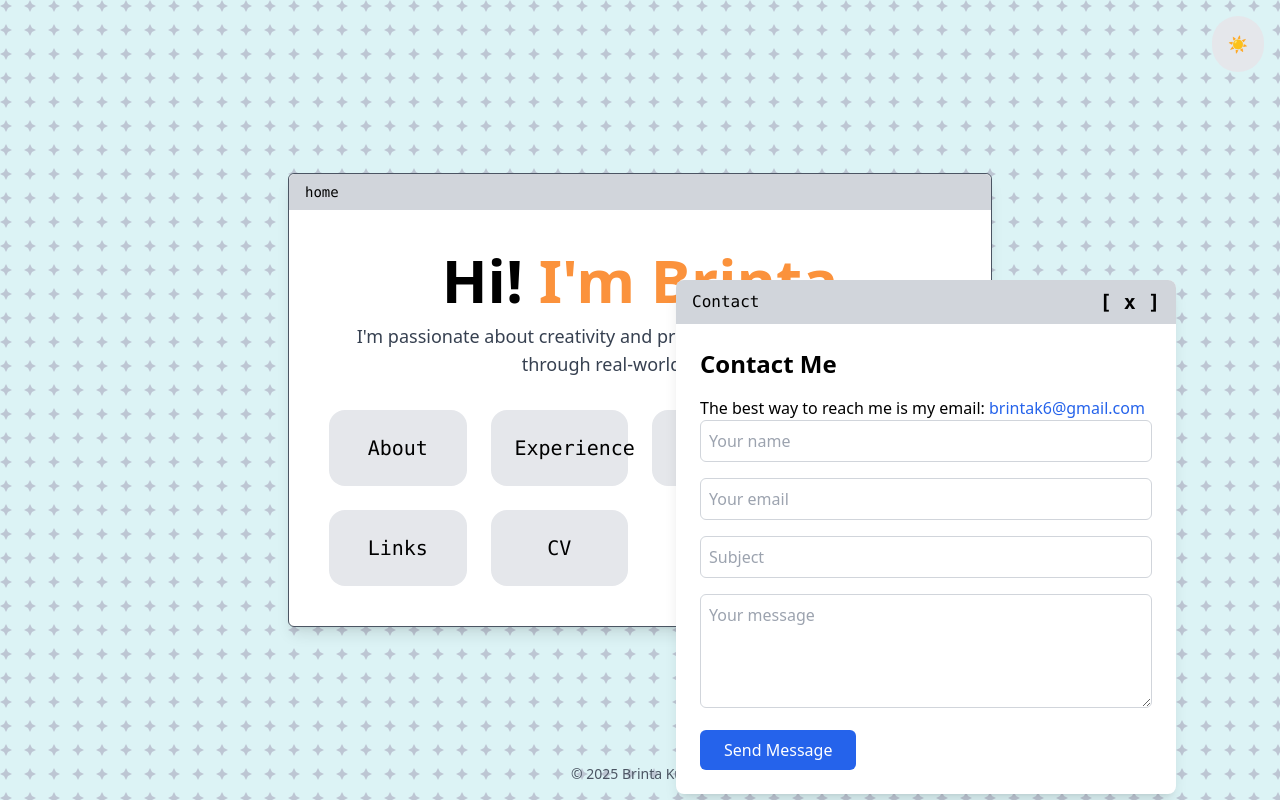
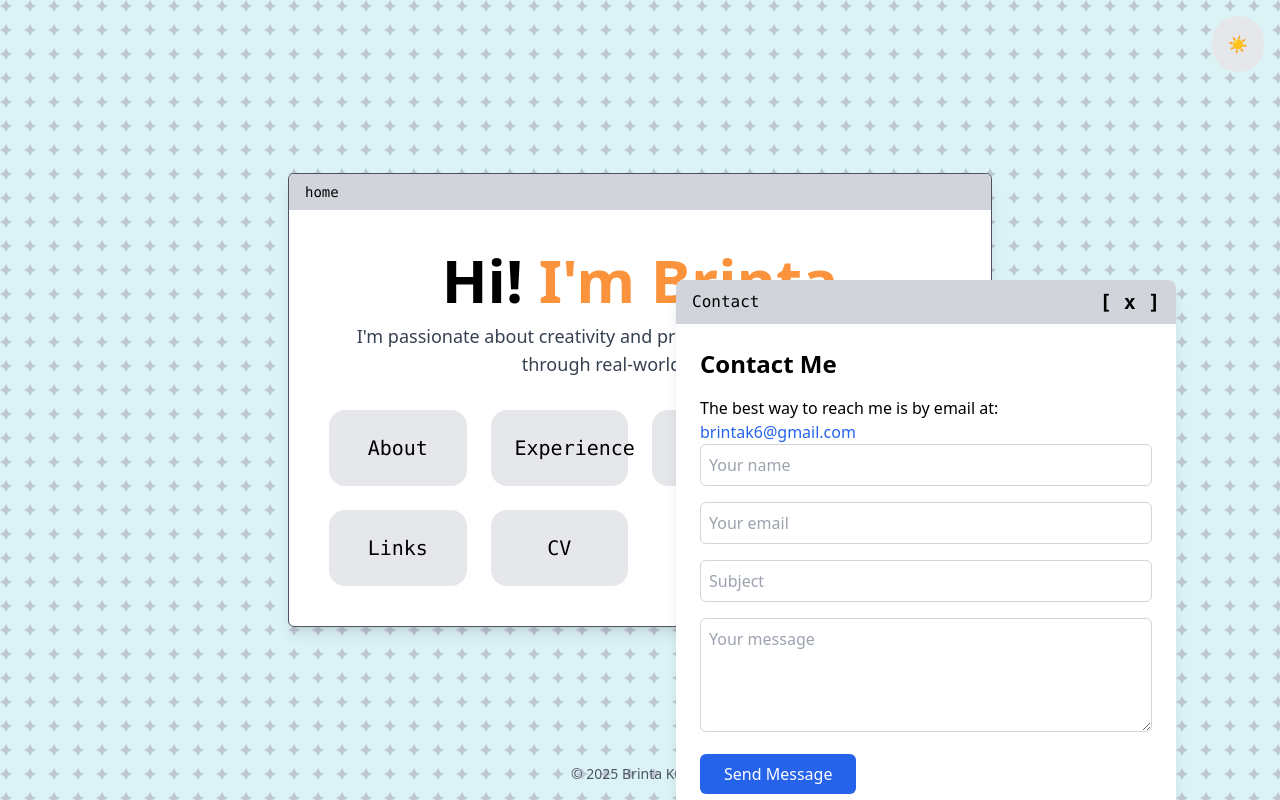
Before and after one commit to xyrois/personal-website, a React (Create React App) app: page / in a window 1280 px wide. Both pictures are taken after a click on the button "Contact". Built offline with nearby package versions, Linux system fonts and the light colour scheme; the HTML template or start-up script is replaced by a standard one.

Commit message:
Revise email contact phrasing

```diff
--- a/src/components/sections/Contact.jsx
+++ b/src/components/sections/Contact.jsx
@@ -39,7 +39,7 @@ const Contact = () => {
   return (
     <div className="text-black dark:text-white">
       <h2 className="text-black text-2xl font-bold mb-4">Contact Me</h2>
-      <p className="text-black">The best way to reach me is my email: <a href="mailto:you@example.com" className="text-blue-600">brintak6@gmail.com</a></p>
+      <p className="text-black">The best way to reach me is by email at: <a href="mailto:you@example.com" className="text-blue-600">brintak6@gmail.com</a></p>
       <form onSubmit={handleSubmit} className="space-y-4">
         <input
           className="w-full p-2 rounded-md border border-gray-300 dark:border-gray-600 bg-white dark:bg-gray-800"
```
